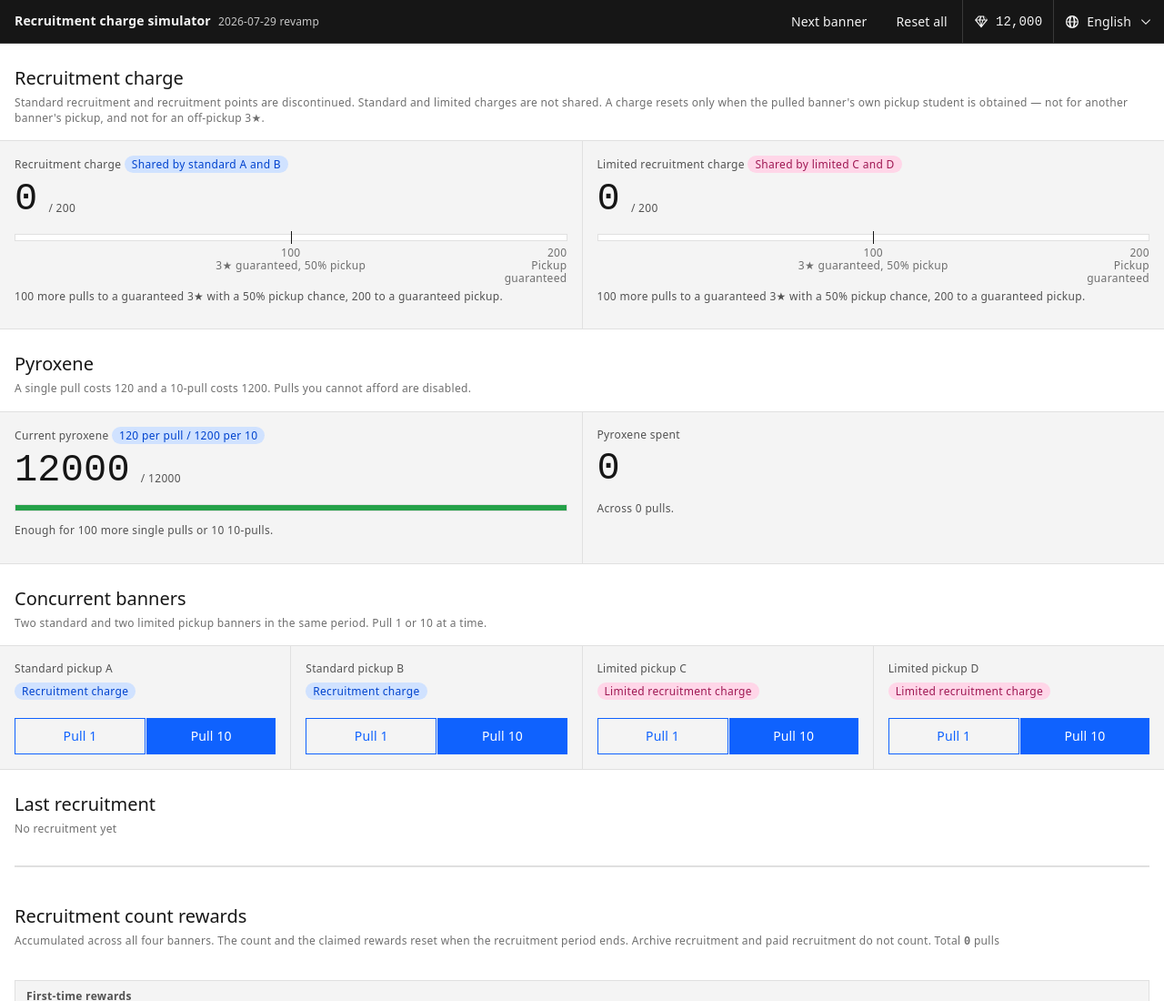
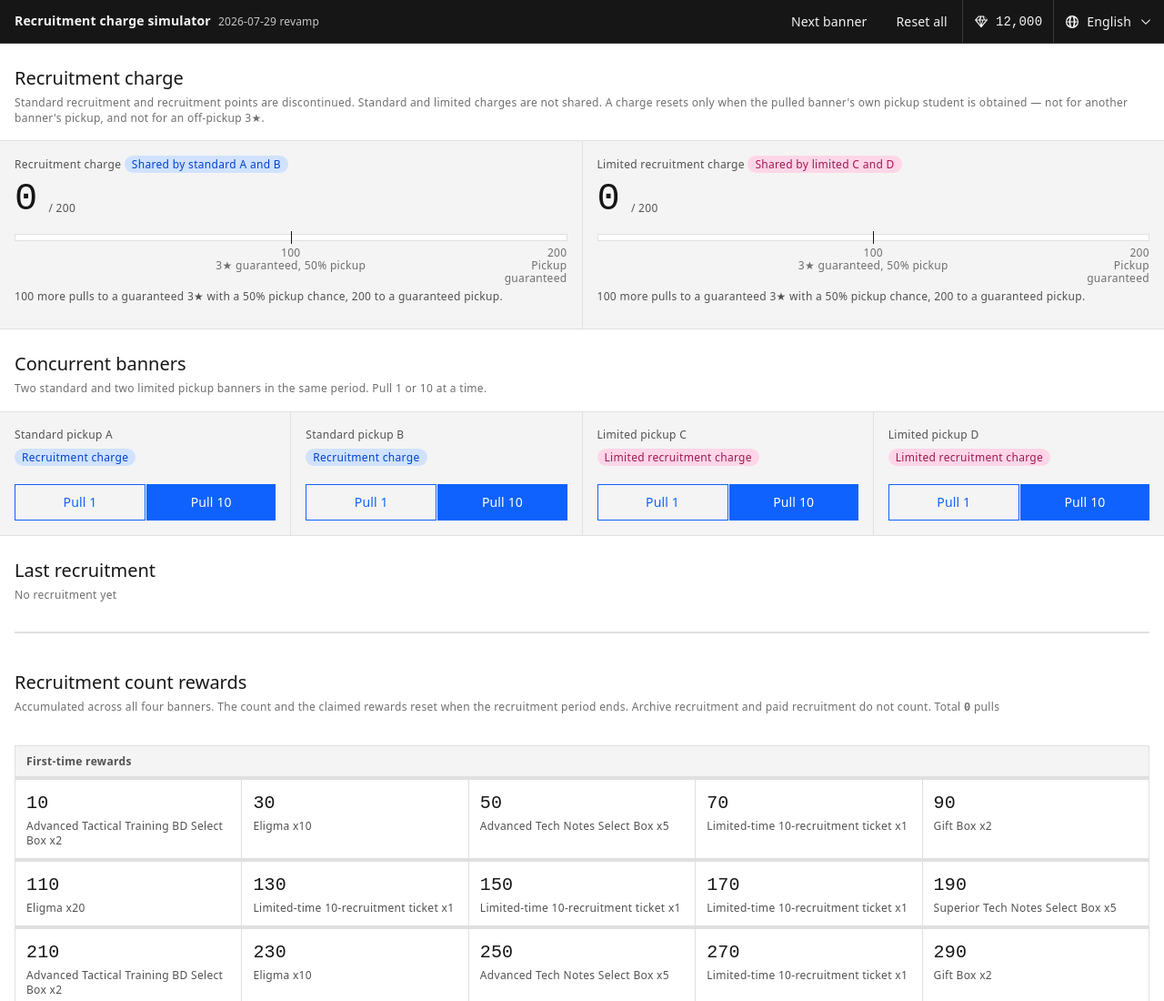
Before and after one commit to katagaki/blue-archive-gacha-simulator, a plain HTML site: page index.html in a window 1280 px wide. Shown: the top 1100 px of the page at 91% size. Drawn offline with Linux system fonts and the light colour scheme.

Commit message:
Remove big pyroxene section

```diff
--- a/app.js
+++ b/app.js
@@ -12,18 +12,9 @@ const I18N = {
     tagL: "限定PU C・D 共有",
     s100: "100<br>★3確定・PU 50%",
     s200: "200<br>PU確定",
-    h7: "青輝石",
-    p7: "1回募集は 120、10回募集は 1200 を消費する。所持数が足りない募集は選択できない。",
-    lblBal: "所持青輝石",
-    tagCost: "1回 120 / 10回 1200",
     lblStart: "初期所持数",
-    lblSpent: "消費した青輝石",
     pyroLabel: "青輝石",
     pyroHint: "募集済みの分はそのまま維持される。",
-    pyroPulls: (n) => `${n} 回募集した。`,
-    pyroOf: (n) => `/ ${n}`,
-    pyroNote: (one, ten) => `あと 1回募集 ${one} 回分、10回募集 ${ten} 回分。`,
-    pyroEmpty: "青輝石が不足している。初期所持数を増やすか、全リセットする。",
     h2: "同時開催中の募集",
     p2: "通常PU 2件と限定PU 2件が同時開催中。募集は1回または10回。",
     bannerName: (id) =>
@@ -94,19 +85,9 @@ const I18N = {
     tagL: "Shared by limited C and D",
     s100: "100<br>3★ guaranteed, 50% pickup",
     s200: "200<br>Pickup guaranteed",
-    h7: "Pyroxene",
-    p7: "A single pull costs 120 and a 10-pull costs 1200. Pulls you cannot afford are disabled.",
-    lblBal: "Current pyroxene",
-    tagCost: "120 per pull / 1200 per 10",
     lblStart: "Starting amount",
-    lblSpent: "Pyroxene spent",
     pyroLabel: "Pyroxene",
     pyroHint: "Pulls already made are kept.",
-    pyroPulls: (n) => `Across ${n} pull${n === 1 ? "" : "s"}.`,
-    pyroOf: (n) => `/ ${n}`,
-    pyroNote: (one, ten) =>
-      `Enough for ${one} more single pull${one === 1 ? "" : "s"} or ${ten} 10-pull${ten === 1 ? "" : "s"}.`,
-    pyroEmpty: "Not enough pyroxene. Raise the starting amount or reset.",
     h2: "Concurrent banners",
     p2: "Two standard and two limited pickup banners in the same period. Pull 1 or 10 at a time.",
     bannerName: (id) =>
@@ -206,24 +187,13 @@ const $ = {};
   "nn",
   "nl",
   "p4",
-  "h7",
-  "p7",
-  "lblBal",
-  "tagCost",
   "lblStart",
-  "lblSpent",
-  "pyroBal",
-  "pyroOf",
-  "pyroSpent",
-  "pyroPulls",
   "pyroStart",
-  "pyroNote",
   "pyroMenu",
   "pyroTrigger",
   "pyroPanel",
   "pyroCount",
   "pyroHint",
-  "fp",
   "bonus",
   "lastLabel",
   "slots",
@@ -426,12 +396,7 @@ function renderStatic() {
   $.h4.textContent = T.h4;
   $.h5.textContent = T.h5;
   $.h6.textContent = T.h6;
-  $.h7.textContent = T.h7;
-  $.p7.textContent = T.p7;
-  $.lblBal.textContent = T.lblBal;
-  $.tagCost.textContent = T.tagCost;
   $.lblStart.textContent = T.lblStart;
-  $.lblSpent.textContent = T.lblSpent;
   $.pyroHint.textContent = T.pyroHint;
   $.pyroTrigger.setAttribute("aria-label", T.pyroLabel);
   $.lbl3.textContent = T.lbl3;
@@ -462,18 +427,7 @@ function render() {
   $.nn.textContent = note(S.charge.normal, T.tNormal);
   $.nl.textContent = note(S.charge.limited, T.tLimited);
 
-  const bal = balance();
-  $.pyroBal.textContent = bal;
-  $.pyroCount.textContent = bal.toLocaleString();
-  $.pyroOf.textContent = T.pyroOf(S.pyro.start);
-  $.pyroSpent.textContent = S.pyro.spent;
-  $.pyroPulls.textContent = T.pyroPulls(S.pyro.spent / PYRO_PER_PULL);
-  $.fp.style.width =
-    (S.pyro.start > 0 ? Math.max(0, (bal / S.pyro.start) * 100) : 0) + "%";
-  $.fp.classList.toggle("low", !affords(10));
-  $.pyroNote.textContent = affords(1)
-    ? T.pyroNote(Math.floor(bal / PYRO_PER_PULL), Math.floor(bal / (PYRO_PER_PULL * 10)))
-    : T.pyroEmpty;
+  $.pyroCount.textContent = balance().toLocaleString();
   $.banners.querySelectorAll("[data-b]").forEach((el) => {
     el.disabled = !affords(+el.dataset.n);
   });
--- a/index.html
+++ b/index.html
@@ -167,33 +167,6 @@
       </div>
 
       <div class="section-head">
-        <h2 id="h7"></h2>
-        <p id="p7"></p>
-      </div>
-      <div class="grid g2">
-        <div class="tile">
-          <span class="lbl"
-            ><span id="lblBal"></span> <span class="tag b" id="tagCost"></span
-          ></span>
-          <div class="meter-row">
-            <span class="big" id="pyroBal">0</span
-            ><span class="lbl" style="margin: 0 0 6px" id="pyroOf"></span>
-          </div>
-          <div class="track">
-            <div class="fill p" id="fp"></div>
-          </div>
-          <p class="note" id="pyroNote"></p>
-        </div>
-        <div class="tile">
-          <span class="lbl" id="lblSpent"></span>
-          <div class="meter-row">
-            <span class="big" id="pyroSpent">0</span>
-          </div>
-          <p class="note" id="pyroPulls"></p>
-        </div>
-      </div>
-
-      <div class="section-head">
         <h2 id="h2"></h2>
         <p id="p2"></p>
       </div>
--- a/styles.css
+++ b/styles.css
@@ -423,15 +423,6 @@ main {
 }
 
 .fill.l {
-  background: var(--support-error);
-}
-
-.fill.p {
-  background: var(--support-success);
-}
-
-/* Below the cost of a 10-pull the balance is about to block pulls. */
-.fill.p.low {
   background: var(--support-error);
 }
 
```
